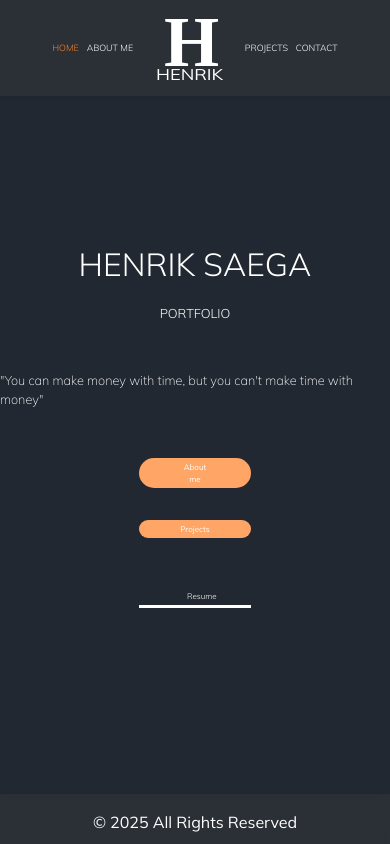
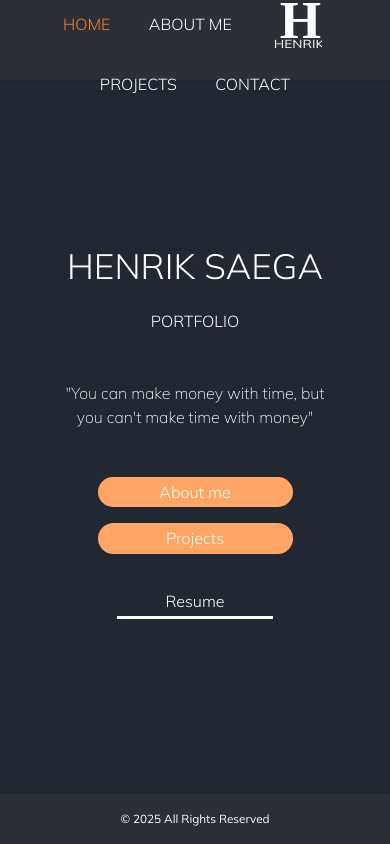
Before and after one commit to HenrikSaega/portfoolio, a React (Create React App) app: page / in a window 390 px wide. Built offline with nearby package versions, Linux system fonts and the light colour scheme.

Commit message:
Portfolio 2.4 - mobile view

```diff
--- a/public/index.html
+++ b/public/index.html
@@ -2,7 +2,7 @@
 <html lang="et">
   <head>
     <meta charset="utf-8" />
-    <meta name="viewport" content="width=device-width, initial-scale=1" />
+    <meta name="viewport" content="width=device-width, initial-scale=1.0">
     <meta name="theme-color" content="#000000" />
     <meta
       name="description"
--- a/src/components/styles/aboutme.css
+++ b/src/components/styles/aboutme.css
@@ -268,3 +268,144 @@ body{
     width: 100%;
     z-index: 999;
 }
+
+
+@media (max-width: 768px) {
+
+
+    .aboutme-row {
+      flex-direction: column;
+      align-items: center;
+      text-align: center;
+    }
+
+
+    .text-container {
+      justify-content: center;
+    }
+
+
+    .text-content-width p {
+      max-width: 90%;
+      font-size: 1.1rem;
+    }
+
+
+    .text-content-width h1 {
+      font-size: 3.5rem;
+    }
+
+
+    .text-content-width h2 {
+      font-size: 2.5rem;
+    }
+
+
+    .text-content-width h1,
+    .text-contect-width h2 {
+      margin-top: 2rem;
+    }
+
+
+    .aboutme-picture-placeholder-container{
+        position: relative;
+        overflow: hidden;
+        width: 100vw;
+        height: 70vh;
+    }
+
+
+    .aboutme-picture-placeholder {
+        position: absolute;
+        border-radius: 0;
+    }
+
+
+    .aboutme-picture-placeholder img {
+      width: 260%;
+      height: 260%;
+      margin-top: 0;
+      object-fit: cover;
+      object-position: center center;
+    }
+
+
+    .aboutme-main-content {
+      flex-direction: column;
+      gap: 1.5rem;
+      width: 90%;
+    }
+
+
+    .text-section {
+      width: 100%;
+      min-height: auto;
+      padding: 1rem 0.5rem;
+      text-align: center;
+      font-size: 0.7rem;
+      transform: none !important;
+      transition: none !important;
+    }
+
+
+    .text-section:hover {
+        scale: 1 !important;
+        background-color: transparent !important;
+        transform: none !important;
+        background: rgba(66, 66, 66, 0.50) !important;
+    }
+
+
+    .skills-item-container {
+      grid-template-columns: repeat(2, 1fr);
+      display: grid;
+      height: auto;
+      gap: 3rem;
+      justify-items: center;
+      margin-top: 5rem;
+    }
+
+
+    .skills-item {
+      width: 6rem;
+      height: 6rem;
+      transition: none;
+    }
+
+
+    .cert-container {
+      grid-template-columns: repeat(1, 1fr);
+      gap: 1rem;
+      width: 90%;
+    }
+
+
+    .cert-pic {
+      height: auto;
+    }
+
+
+    .cert-pic img {
+      height: auto;
+      width: 100%;
+    }
+
+
+    .skills-item,
+    .cert-pic {
+      transition: none !important;
+    }
+
+
+    .skills-item:hover,
+    .cert-pic:hover {
+      transform: none !important;
+      scale: 1 !important;
+    }
+
+
+    .skills-item p,
+    .cert-pic p {
+      color: white !important;
+    }
+}
--- a/src/components/styles/contact.css
+++ b/src/components/styles/contact.css
@@ -128,3 +128,43 @@
     width: 100%;
     z-index: 999;
 }
+
+@media (max-width: 768px) {
+  .contact-form-container {
+    padding: 1rem;
+    margin-top: 2rem;
+  }
+
+  .contakt-form {
+    max-width: 90vw;
+    padding: 2rem;
+    gap: 1rem;
+  }
+
+  .contact-h1 {
+    font-size: 2rem;
+    text-align: center;
+  }
+
+  .contakt-form input,
+  .contakt-form textarea {
+    font-size: 1rem;
+    padding: 0.8rem 1rem;
+  }
+
+  .contakt-form button[type="submit"] {
+    font-size: 1rem;
+    width: 100%;
+  }
+
+  .success-message,
+  .error-message {
+    top: 10%;
+    font-size: 1rem;
+    padding: 0.6rem 0.8rem;
+  }
+
+  .directContact {
+    margin-bottom: -1.5rem;
+  }
+}
--- a/src/components/styles/contactcopy.css
+++ b/src/components/styles/contactcopy.css
@@ -28,3 +28,23 @@
   scale: 3;
   margin:  0 1.5rem;
 }
+
+
+@media (max-width: 768px) {
+  .phone-container,
+  .email-container {
+    font-size: 1rem;
+    height: 2.5rem;
+    margin-bottom: 0.5rem;
+    justify-content: flex-start;
+  }
+  .phone-icon,
+  .email-icon {
+    scale: 2;
+    margin: 0 1rem 0 0.5rem;
+  }
+  .phone-container:hover,
+  .email-container:hover {
+    transform: none !important;
+  }
+}
--- a/src/components/styles/header.css
+++ b/src/components/styles/header.css
@@ -82,3 +82,63 @@
 .header_a.active {
   color: #fa812b;
 }
+
+@media (max-width: 768px) {
+
+  .navigation-menu {
+    height: 5rem;
+    padding: 0 1rem;
+    background: rgba(66, 66, 66, 0.301);
+    backdrop-filter: blur(6px);
+  }
+
+
+  .navigation-menu-small .logo {
+    opacity: 1 !important;
+    visibility: visible !important;
+    height: 3rem !important;
+    width: auto !important;
+    margin: 0 1rem !important;
+    pointer-events: auto !important;
+  }
+
+
+  .nav-buttons {
+    gap: 1rem;
+    flex-wrap: wrap;
+    justify-content: center;
+  }
+
+
+  .header_a {
+    font-size: 1rem;
+    padding: 0.5rem 0.7rem;
+  }
+
+  .logo {
+    height: 3rem;
+    width: auto;
+    margin: 0 1rem;
+  }
+
+  .navigation-menu-small .logo {
+    opacity: 0;
+    visibility: hidden;
+    height: 0;
+    width: 0;
+    margin: 0;
+    pointer-events: none;
+  }
+
+
+  .navigation-menu,
+  .navigation-menu-small,
+  .logo,
+  .logo:hover,
+  .header_a,
+  .header_a:hover {
+    transition: none !important;
+    transform: none !important;
+    scale: 1 !important;
+  }
+}
--- a/src/components/styles/home.css
+++ b/src/components/styles/home.css
@@ -80,3 +80,76 @@
     width: 100%;
     z-index: 999;
 }
+
+
+@media (max-width: 768px) {
+    .avaleht-content{
+        display: flex;
+        flex-wrap: wrap;
+        flex-direction: column;
+    }
+
+
+    .home-h1{
+        font-size: clamp(2.2rem, 5.2vw, 4.7rem);
+        font-weight: 300;
+    }
+
+
+    .home-p{
+        font-size: clamp(1rem, 2.2vw, 2rem);
+        font-weight: 200;
+        width: 70%;
+        text-align: center;
+    }
+
+    .welcome-p{
+        font-weight: 300;
+        font-size: clamp(1rem, 2.2vw, 2rem);
+        margin-bottom: 3rem;
+    }
+
+    .forwarding{
+        display: flex;
+        align-items: center;
+        justify-content: center;
+        flex-direction: column;
+        gap: 1rem;
+        width: 50vw;
+    }
+
+
+    .button-link{
+        color: #FFF;
+        font-size: clamp(1rem, 3vw, 2rem);
+        font-weight: 300;
+        text-decoration: none;
+        transition: 0.3s ease;
+        background-color: #FFA667;
+
+        width: 100%;
+        align-self: center;
+        display: flex;
+        justify-content: center;
+        align-items: center;
+        border-radius: 1rem;
+    }
+
+
+    .home_footer {
+        background: rgba(66, 66, 66, 0.3);
+        backdrop-filter: blur(5px);
+        color: #FFF;
+        padding: 1rem 0;
+        text-align: center;
+        height: 50px;
+        font-size: clamp(0.5rem, 3vw, 2rem);
+        user-select: none;
+        flex-shrink: 0;
+        position: fixed;
+        bottom: 0;
+        left: 0;
+        width: 100%;
+        z-index: 999;
+    }
+}
--- a/src/components/styles/projects.css
+++ b/src/components/styles/projects.css
@@ -171,3 +171,109 @@ h2{
     width: 100%;
     z-index: 999;
 }
+
+
+@media (max-width: 768px) {
+  .projektid-container {
+    height: auto;
+    padding: 1rem;
+    transition: none !important;
+    transform: none !important;
+    scale: 1 !important;
+  }
+
+  .projektid-grid-container {
+    flex-direction: column;
+    align-items: center;
+    gap: 2rem;
+    transition: none !important;
+    transform: none !important;
+    scale: 1 !important;
+  }
+
+  .projektid-grid-item {
+    width: 90%;
+    transition: none !important;
+    transform: none !important;
+    scale: 1 !important;
+  }
+
+  .grid-item-image {
+    height: auto;
+    max-height: 50vh;
+    transition: none !important;
+    transform: none !important;
+    scale: 1 !important;
+  }
+
+  .model-content {
+    display: flex;
+    flex-direction: column;
+    justify-content: center;
+    align-items: center;
+    height: 90vh;
+    padding: 1.5rem;
+    transition: none !important;
+    transform: none !important;
+    scale: 1 !important;
+  }
+
+  .model-grid {
+    flex-direction: column;
+    align-items: center;
+    gap: 1rem;
+    transition: none !important;
+    transform: none !important;
+    scale: 1 !important;
+  }
+  .model-right{
+    text-align: center;
+  }
+  .model-left img {
+    max-width: 100%;
+    height: auto;
+    transition: none !important;
+    transform: none !important;
+    scale: 1 !important;
+  }
+
+  .model-gallery {
+    flex-wrap: wrap;
+    gap: 1rem;
+    margin-top: 2vh;
+    transition: none !important;
+    transform: none !important;
+    scale: 1 !important;
+  }
+
+  .model-gallery img {
+    max-width: 45%;
+    transition: none !important;
+    transform: none !important;
+    scale: 1 !important;
+  }
+
+  .model-tags span {
+    padding: 0.4rem 1rem;
+    font-size: 0.8rem;
+    transition: none !important;
+    transform: none !important;
+    scale: 1 !important;
+  }
+
+  .linkBtton {
+    width: 3rem;
+    height: 2.5rem;
+    margin-top: 0.5rem;
+    transition: none !important;
+    transform: none !important;
+    scale: 1 !important;
+  }
+
+  .projects-h1 {
+    font-size: 2.5rem;
+    transition: none !important;
+    transform: none !important;
+    scale: 1 !important;
+  }
+}
--- a/src/components/styles/resume.css
+++ b/src/components/styles/resume.css
@@ -78,3 +78,61 @@
   background-color: red;
   scale: 1.1;
 }
+
+
+@media (max-width: 600px) {
+   .resume-button {
+    padding: 0.2rem 3rem;
+    width: 80%;
+    background-color: #ffa66700;
+    color: white;
+    font-weight: 300;
+    font-size: clamp(1rem, 3vw, 2rem);
+    margin-top: 1rem;
+    cursor: pointer;
+    transition: 0.3s ease;
+    align-self: center;
+    border-bottom: 3px solid white;
+  }
+
+
+  .model-overlay {
+    position: fixed;
+    display: flex;
+    justify-content: center;
+    align-items: center;
+    z-index: 9999;
+  }
+
+
+  .model-content {
+    border-radius: 8px;
+    min-height: 80vh;
+    width: 50%;
+    display: flex;
+    flex-direction: column;
+    align-items: center;
+    padding: 1rem;
+  }
+
+
+  .resume-iframe {
+    width: 100%;
+    height: 100%;
+    border: none;
+  }
+
+
+  .buttons{
+    display: flex;
+    flex-direction: column;
+  }
+
+
+  .close-button {
+    padding: 0.2rem 1rem;
+    background-color: #dc3545;
+    color: white;
+    border: none;
+  }
+}
```
